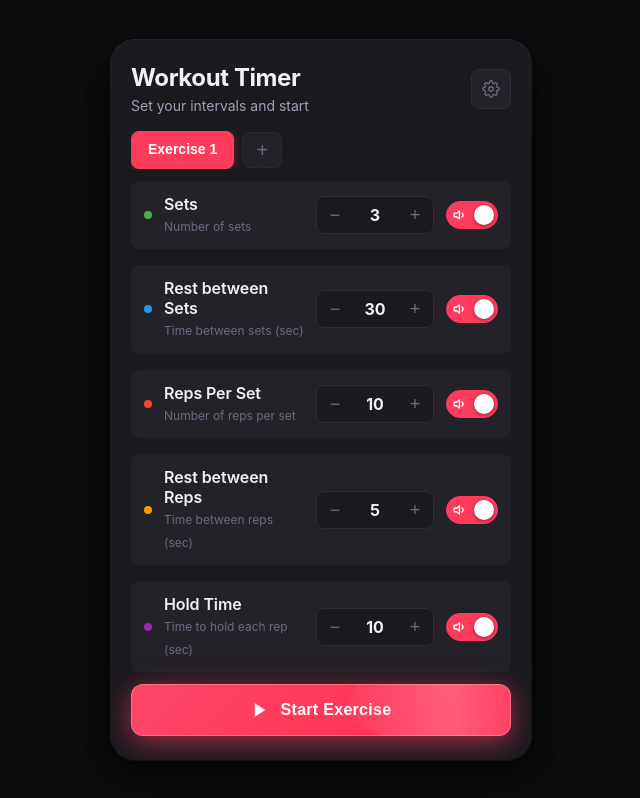
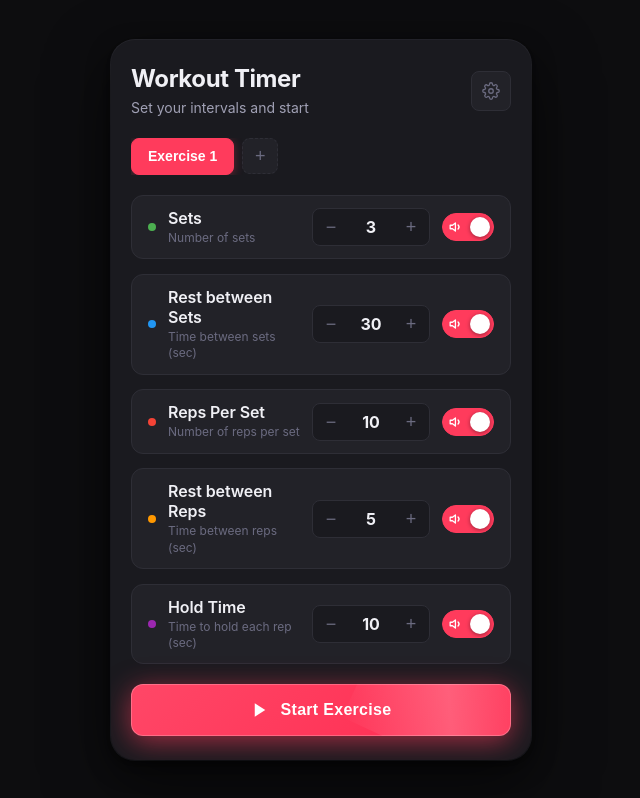
Before and after one commit to benjohnantony/Counter, a plain HTML site: page index.html in a window 1280 px wide. Shown: the whole page, without its empty margins (319-959 px from the left). Drawn offline with Linux system fonts and the light colour scheme.

Commit message:
Fix rep voice pronunciation, add full second-by-second voice counting, and apply 4-point grid UI grouping A-B-C-D

```diff
--- a/index.html
+++ b/index.html
@@ -105,33 +105,34 @@
       box-sizing: border-box;
     }
 
-    /* ── Header ─────────────────────────────────────────────────── */
-    .header {
+    /* ── Group A: Header (Main Title & Brief) ─────────────────── */
+    .group-a.header {
       display: flex;
       justify-content: space-between;
       align-items: center;
-      margin-bottom: var(--sp-4);
+      margin-bottom: var(--sp-5); /* 20px (4-pt grid) */
       flex-shrink: 0;
     }
 
     .header-text h1 {
-      font-size: var(--text-xl);
+      font-size: var(--text-xl); /* 24px */
       font-weight: 700;
       letter-spacing: -0.4px;
-      line-height: 1.2;
+      line-height: 1.25;
+      color: var(--text);
     }
 
     .header-text p {
-      font-size: var(--text-base);
+      font-size: var(--text-base); /* 14px */
       color: var(--text-sub);
-      margin-top: var(--sp-1);
-      line-height: 1.3;
+      margin-top: var(--sp-1); /* 4px */
+      line-height: 1.4;
     }
 
     .settings-btn {
       background: var(--surface-2);
       border: 1px solid var(--border);
-      border-radius: var(--r-sm);
+      border-radius: var(--r-sm); /* 8px */
       width: 40px;
       height: 40px;
       display: grid;
@@ -159,12 +160,12 @@
 
     .settings-btn:hover svg { stroke: var(--text); }
 
-    /* ── Exercise Tabs ───────────────────────────────────────────── */
-    .tabs {
+    /* ── Group B: Exercise Tabs ───────────────────────────────── */
+    .group-b.tabs {
       display: flex;
       align-items: center;
-      gap: var(--sp-2);
-      margin-bottom: var(--sp-3);
+      gap: var(--sp-2); /* 8px */
+      margin-bottom: var(--sp-5); /* 20px (4-pt grid) */
       overflow-x: auto;
       overflow-y: hidden;
       width: 100%;
@@ -198,17 +199,17 @@
     .tab {
       background: var(--surface-2);
       border: 1px solid var(--border);
-      border-radius: var(--r-sm);
-      padding: var(--sp-2) var(--sp-4);
-      font-size: var(--text-base);
-      font-weight: 500;
+      border-radius: var(--r-sm); /* 8px */
+      padding: var(--sp-2) var(--sp-4); /* 8px 16px (4-pt grid) */
+      font-size: var(--text-base); /* 14px */
+      font-weight: 600;
       color: var(--text-sub);
       cursor: pointer;
       white-space: nowrap;
       line-height: 1.4;
       display: inline-flex;
       align-items: center;
-      gap: var(--sp-2);
+      gap: var(--sp-2); /* 8px */
       transition: all var(--transition);
     }
 
@@ -250,44 +251,47 @@
     .tab-add {
       background: var(--surface-2);
       border: 1px dashed var(--border);
-      border-radius: var(--r-sm);
-      width: 40px;
+      border-radius: var(--r-sm); /* 8px */
+      width: 36px;
       height: 36px;
       flex-shrink: 0;
       display: grid;
       place-items: center;
       cursor: pointer;
       color: var(--text-muted);
-      font-size: 1.25rem;
+      font-size: 1.125rem;
       line-height: 1;
       transition: all var(--transition);
     }
 
     .tab-add:hover { border-color: var(--accent); color: var(--accent); }
 
-    /* ── Parameter Rows ─────────────────────────────────────────── */
-    .params {
+    /* ── Group C: Parameter Cards ─────────────────────────────── */
+    .group-c.params {
       flex: 1;
       display: flex;
       flex-direction: column;
       justify-content: space-between;
-      gap: var(--sp-2);
+      gap: var(--sp-2); /* 8px (4-pt grid) */
       min-height: 0;
-      margin-bottom: var(--sp-3);
+      margin-bottom: var(--sp-5); /* 20px (4-pt grid) */
     }
 
     .param-row {
       display: flex;
       align-items: center;
-      gap: var(--sp-3);
-      padding: var(--sp-3) var(--sp-3);
-      border-radius: var(--r-sm);
+      gap: var(--sp-3); /* 12px (4-pt grid) */
+      padding: var(--sp-3) var(--sp-4); /* 12px 16px (4-pt grid) */
+      border-radius: var(--r-md); /* 12px */
       background: var(--surface-2);
-      border: 1px solid transparent;
+      border: 1px solid var(--border);
       transition: border-color var(--transition), background var(--transition);
     }
 
-    .param-row:hover { border-color: var(--border); }
+    .param-row:hover {
+      border-color: rgba(255, 255, 255, 0.16);
+      background: #25252c;
+    }
 
     /* Color dot */
     .dot {
@@ -305,16 +309,19 @@
 
     .param-info strong {
       display: block;
-      font-size: var(--text-md);
+      font-size: var(--text-md); /* 16px (4-pt grid) */
       font-weight: 600;
       line-height: 1.25;
       letter-spacing: -0.1px;
+      color: var(--text);
     }
 
     .param-info span {
-      font-size: var(--text-sm);
+      display: block;
+      font-size: var(--text-sm); /* 12px (4-pt grid) */
       color: var(--text-muted);
-      line-height: 1.3;
+      line-height: 1.35;
+      margin-top: 2px;
     }
 
     /* ── Stepper (Click once for 1, hold for high-speed, or type) ─ */
@@ -587,8 +594,8 @@
 
 <main class="card" aria-label="Workout Timer Configuration">
 
-  <!-- Header -->
-  <div class="header">
+  <!-- Group A: Header (Main Title & Brief) -->
+  <header class="group-a header">
     <div class="header-text">
       <h1>Workout Timer</h1>
       <p>Set your intervals and start</p>
@@ -599,10 +606,10 @@
         <path d="M19.4 15a1.65 1.65 0 0 0 .33 1.82l.06.06a2 2 0 0 1-2.83 2.83l-.06-.06a1.65 1.65 0 0 0-1.82-.33 1.65 1.65 0 0 0-1 1.51V21a2 2 0 0 1-4 0v-.09A1.65 1.65 0 0 0 9 19.4a1.65 1.65 0 0 0-1.82.33l-.06.06a2 2 0 0 1-2.83-2.83l.06-.06A1.65 1.65 0 0 0 4.68 15a1.65 1.65 0 0 0-1.51-1H3a2 2 0 0 1 0-4h.09A1.65 1.65 0 0 0 4.6 9a1.65 1.65 0 0 0-.33-1.82l-.06-.06a2 2 0 0 1 2.83-2.83l.06.06A1.65 1.65 0 0 0 9 4.68a1.65 1.65 0 0 0 1-1.51V3a2 2 0 0 1 4 0v.09a1.65 1.65 0 0 0 1 1.51 1.65 1.65 0 0 0 1.82-.33l.06-.06a2 2 0 0 1 2.83 2.83l-.06.06A1.65 1.65 0 0 0 19.4 9a1.65 1.65 0 0 0 1.51 1H21a2 2 0 0 1 0 4h-.09a1.65 1.65 0 0 0-1.51 1z"/>
       </svg>
     </a>
-  </div>
+  </header>
 
-  <!-- Exercise Tabs (Initially only Exercise 1) -->
-  <div class="tabs" id="tabs-container" role="tablist" aria-label="Exercises">
+  <!-- Group B: Exercise Tabs -->
+  <nav class="group-b tabs" id="tabs-container" role="tablist" aria-label="Exercise Tabs">
     <div class="tab-wrapper" data-tab-id="1">
       <button class="tab active" role="tab" aria-selected="true" data-tab="1">
         <span>Exercise 1</span>
@@ -610,10 +617,10 @@
       </button>
     </div>
     <button class="tab-add" id="tab-add-btn" aria-label="Add Exercise" title="Add Exercise">+</button>
-  </div>
+  </nav>
 
-  <!-- Parameter Rows -->
-  <div class="params" id="params">
+  <!-- Group C: Parameter Cards -->
+  <section class="group-c params" id="params" aria-label="Workout Parameters">
 
     <!-- Sets -->
     <div class="param-row">
@@ -772,15 +779,15 @@
       </div>
     </div>
 
-  </div><!-- /params -->
+  </section><!-- /params (Group C) -->
 
-  <!-- Dynamic Start Exercise Button -->
-  <div class="start-btn-wrap">
+  <!-- Group D: CTA Start Button -->
+  <footer class="group-d start-btn-wrap">
     <button class="start-btn" id="start-btn" aria-label="Start Exercise">
       <svg viewBox="0 0 24 24" aria-hidden="true"><polygon points="5 3 19 12 5 21 5 3"/></svg>
       <span>Start Exercise</span>
     </button>
-  </div>
+  </footer>
 
 </main>
 
```
Also changed, not shown: timer.html (+22 -11 lines).
